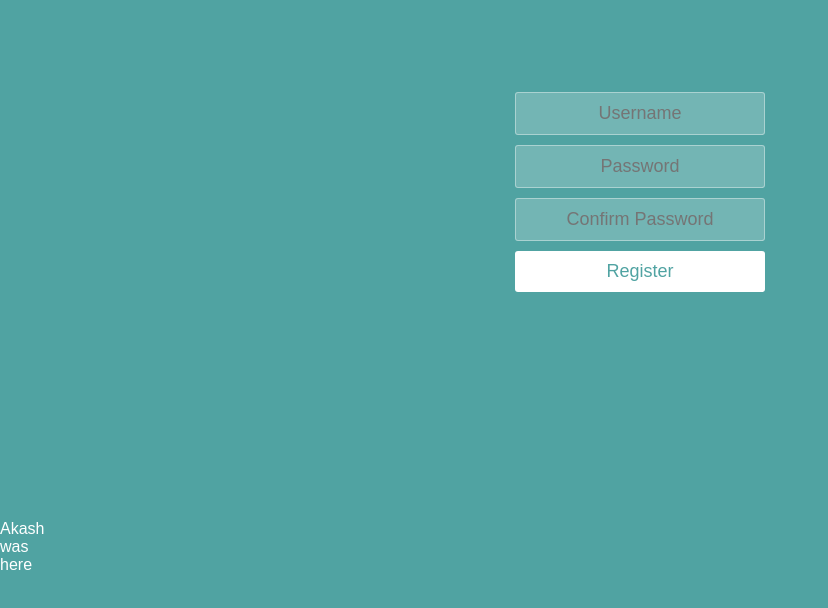
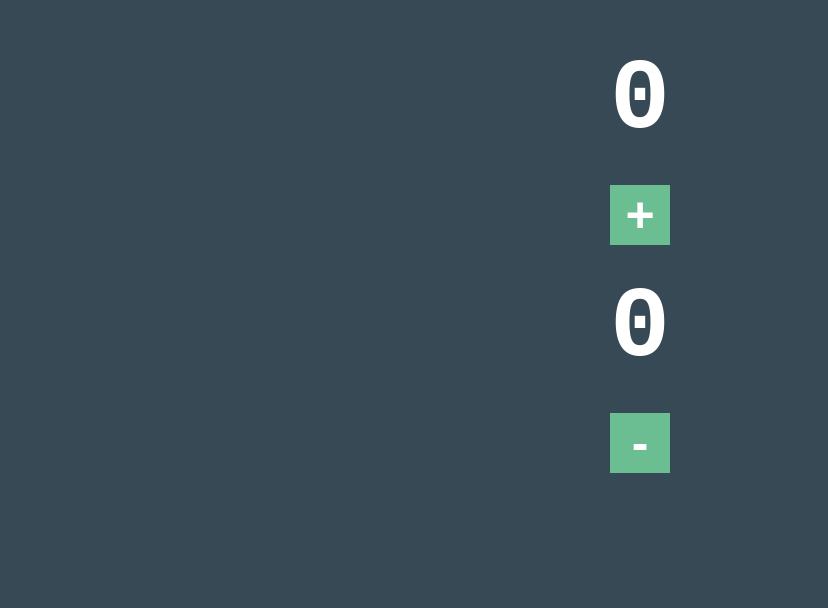
Before and after one commit to akash85246/react_learning, a React (Vite) app in the folder lesson1/: page / in a window 1280 px wide. Shown: the part 136-744 px from the top of the page, without its empty margins (0-828 px from the left). Built offline with nearby package versions, Linux system fonts and the light colour scheme.

Commit message:
update hooks

```diff
--- a/lesson1/index.html
+++ b/lesson1/index.html
@@ -9,6 +9,6 @@
   </head>
   <body>
     <div id="root"></div>
-    <script type="module" src="/src/main.jsx"></script>
+    <script type="module" src="./src/index.jsx"></script>
   </body>
 </html>
--- a/lesson1/src/App.jsx
+++ b/lesson1/src/App.jsx
@@ -1,12 +1,23 @@
 import React from "react";
-import Form from "./Form";
-
-var userIsRegistered = false;
+import { useState } from "react";
 
 function App() {
+  const [num, setNum] = useState(0);
+  const [num1, setNum1] = useState(0);
+
+  function inc() {
+    setNum(num + 1);
+  }
+  function dec() {
+    setNum1(num1 - 1);
+  }
+
   return (
     <div className="container">
-      <Form />
+      <h1>{num}</h1>
+      <button onClick={inc}>+</button>
+      <h1>{num1}</h1>
+      <button onClick={dec}>-</button>
     </div>
   );
 }
--- a/lesson1/src/Form.jsx
+++ /dev/null
@@ -1,14 +0,0 @@
-import React from "react";
-
-function Form() {
-  return (
-    <form className="form">
-      <input type="text" placeholder="Username" />
-      <input type="password" placeholder="Password" />
-      <input type="password" placeholder="Confirm Password" />
-      <button type="submit">Register</button>
-    </form>
-  );
-}
-
-export default Form;
--- a/lesson1/src/List.jsx
+++ /dev/null
@@ -1,10 +0,0 @@
-import React from "react";
-export default function List() {
-  return (
-    <ul>
-      <li>Akash</li>
-      <li>was</li>
-      <li>here</li>
-    </ul>
-  );
-}
--- a/lesson1/src/index.css
+++ b/lesson1/src/index.css
@@ -1,57 +1,29 @@
-* {
-  box-sizing: border-box;
-  margin: 0;
-  padding: 0;
-  font-weight: 300;
+body {
+  font: normal 14px/100% "Andale Mono", AndaleMono, monospace;
+  color: #fff;
+  padding: 50px;
+  width: 300px;
+  margin: 0 auto;
+  background-color: #374954;
+  text-align: center;
 }
 
-body {
-  font-family: "Source Sans Pro", sans-serif;
-  color: white;
-  font-weight: 300;
-  background: #50a3a2;
-  width: 100%;
-  height: 100%;
+h1 {
+  font-size: 100px;
 }
 
 .container {
-  margin: 10% auto;
-  padding: 80px 0;
-  text-align: center;
+  margin: 60% auto;
 }
 
-.container h1 {
-  font-size: 40px;
-  font-weight: 200;
+button {
+  display: inline-block;
+  background-color: #6bbe92;
+  border: 0;
+  width: 60px;
+  margin: 10px;
+  text-align: center;
+  color: #fff;
+  font-weight: bold;
+  font-size: 50px;
 }
-
-form {
-  padding: 20px 0;
-  position: relative;
-}
-form input {
-  border: 1px solid rgba(252, 252, 252, 0.4);
-  background-color: rgba(252, 252, 252, 0.2);
-  width: 250px;
-  border-radius: 3px;
-  font-family: "Source Sans Pro", sans-serif;
-  padding: 10px 15px;
-  margin: 0 auto 10px auto;
-  display: block;
-  text-align: center;
-  font-size: 18px;
-  color: white;
-  font-weight: 300;
-}
-
-form button {
-  appearance: none;
-  outline: 0;
-  background-color: white;
-  border: 0;
-  padding: 10px 15px;
-  color: #50a3a2;
-  border-radius: 3px;
-  width: 250px;
-  font-size: 18px;
-}
--- /dev/null
+++ b/lesson1/src/index.jsx
@@ -0,0 +1,10 @@
+import React from "react";
+import ReactDOM from "react-dom";
+import { useState } from "react";
+import App from "./App";
+
+const container = document.getElementById("root");
+const root = ReactDOM.createRoot(container);
+root.render(
+  <App/>
+);
--- a/lesson1/src/main.jsx
+++ /dev/null
@@ -1,62 +0,0 @@
-// import React from "react";
-// import ReactDOM from "react-dom/client";
-
-// var name = "Akash";
-// var surname = "Rajput";
-// const value = 8;
-
-// const loc = document.getElementById("root");
-// const root = ReactDOM.createRoot(loc);
-
-// const customeStyle = {
-//   color: "red",
-//   fontSize: "20px",
-//   backgroundColor: "silver",
-//   border: "20px solid black",
-// };
-
-// root.render(
-//   <>
-//     <h1
-//       className="heading"
-//       contentEditable="true"
-//       spellCheck="false"
-//       style={customeStyle}
-//     >
-//       Hello {name} {surname}
-//     </h1>
-//   </>
-// );
-
-// import React from "react";
-
-// import ReactDOM from "react-dom/client";
-// const container = document.getElementById("root");
-// const root = ReactDOM.createRoot(container);
-
-// const date = new Date();
-// const hour = date.getHours();
-
-// root.render(
-//   <>
-//     <h1>Hello friends</h1>
-//     {hour > 0 && hour < 12 && <h2 style={{ color: "red" }}>Good morning</h2>}
-//     {hour > 12 && hour < 18 && (
-//       <h2 style={{ color: "green" }}>Good afternoon</h2>
-//     )}
-//     {hour > 18 && <h2 style={{ color: "blue" }}>Good evening</h2>}
-//   </>
-// );
-import React from "react";
-import ReactDOM from "react-dom/client";
-import Heading from "./App";
-import List from "./List";
-const container = document.getElementById("root");
-
-const root = ReactDOM.createRoot(container);
-root.render(
-  <>
-    <Heading />
-    <List />
-  </>
-);
```
Also changed, not shown: lesson1/src/Input.jsx (deleted), lesson1/src/Login.jsx (deleted).
